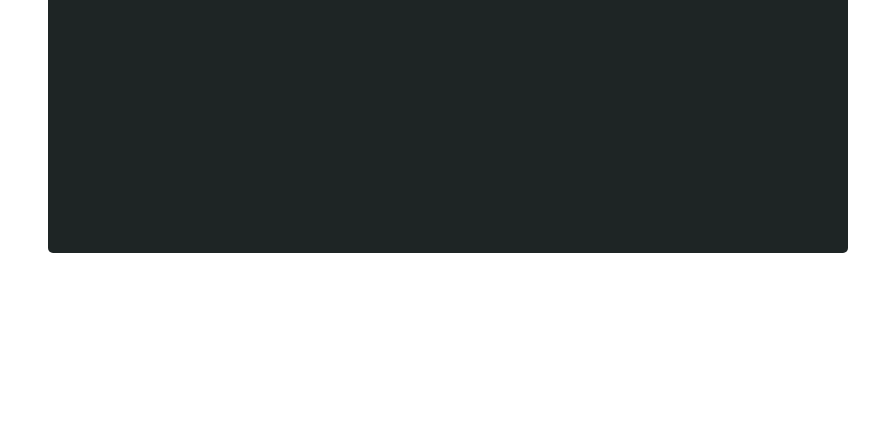
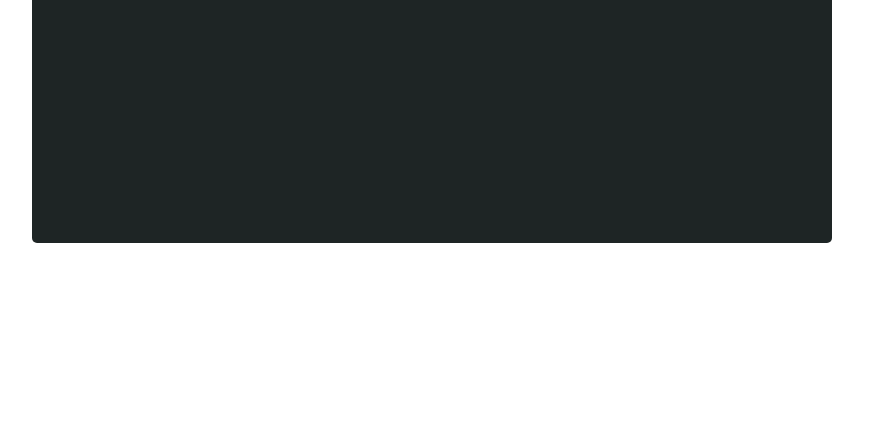
Before and after one commit to scriptax/stopwatch, a plain HTML site: page index.html in a window 1280 px wide. Shown: the part 365-800 px from the top of the page, without its empty margins (208-1087 px from the left). Drawn offline with nearby package versions, Linux system fonts and the light colour scheme.

Commit message:
a little positioning fixing

```diff
--- a/stopwatch.css
+++ b/stopwatch.css
@@ -1,9 +1,8 @@
 #SW{
     background-color: rgb(30, 37, 37);
     width: 800px;
-    height: 610px;
-    position: absolute;
-    left: 20%;
+    height: 600px;
+    margin: 0 auto 0;
     border-radius: 5px;
 }
 #disp{
```
